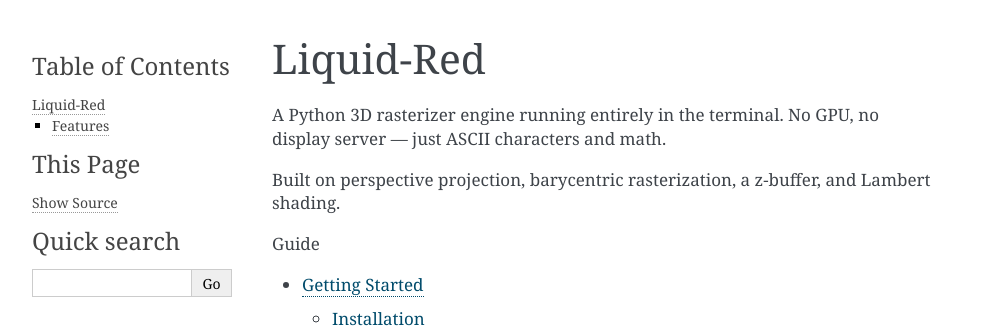
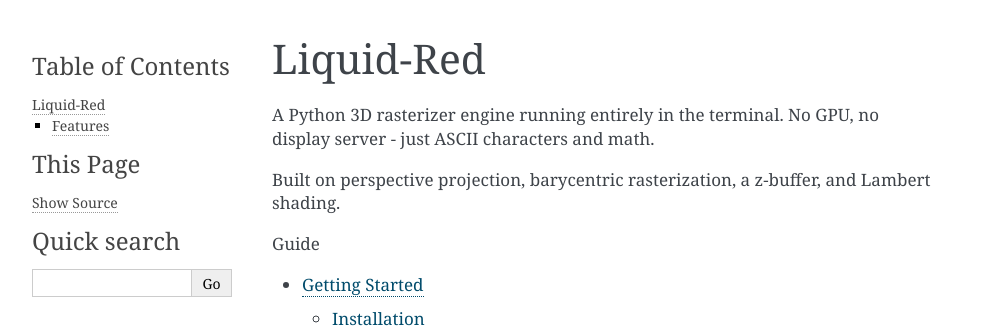
Before and after one commit to Ibrahim2750mi/Liquid-Red, a Sphinx documentation site: the page built from docs/index.rst, in a window 1280 px wide. Shown: the top 328 px of the page, without its empty margins (148-1141 px from the left). Built offline with Sphinx 7.4.7, drawn with Linux system fonts in a browser that asks for light colours.

Commit message:
update description

```diff
--- a/docs/index.rst
+++ b/docs/index.rst
@@ -1,7 +1,7 @@
 Liquid-Red
 ==========
 
-A Python 3D rasterizer engine running entirely in the terminal. No GPU, no display server — just ASCII characters and math.
+A Python 3D rasterizer engine running entirely in the terminal. No GPU, no display server - just ASCII characters and math.
 
 Built on perspective projection, barycentric rasterization, a z-buffer, and Lambert shading.
 
```
